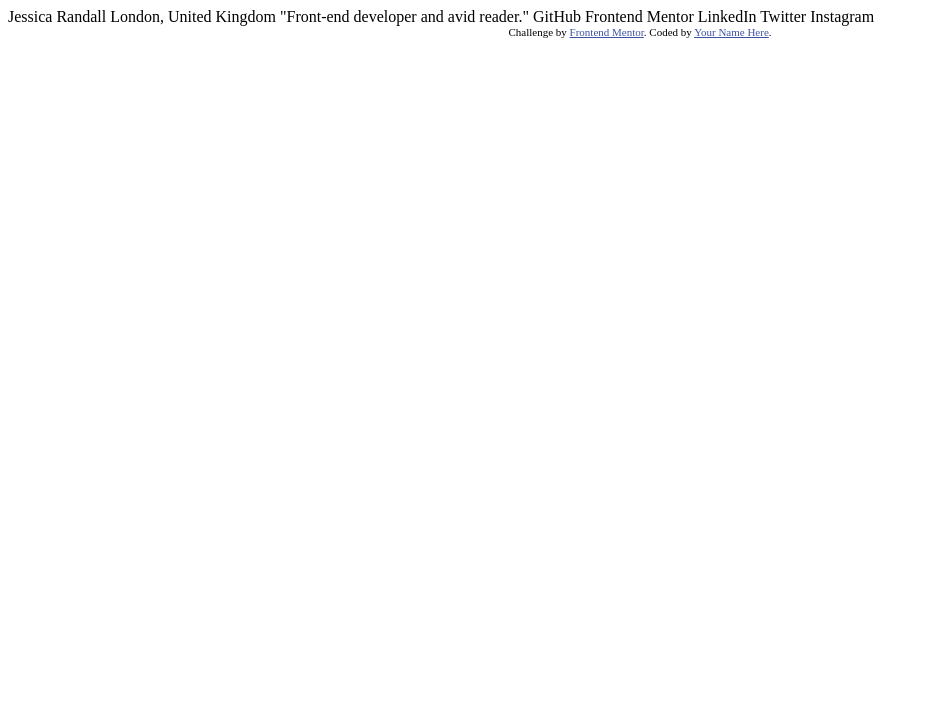
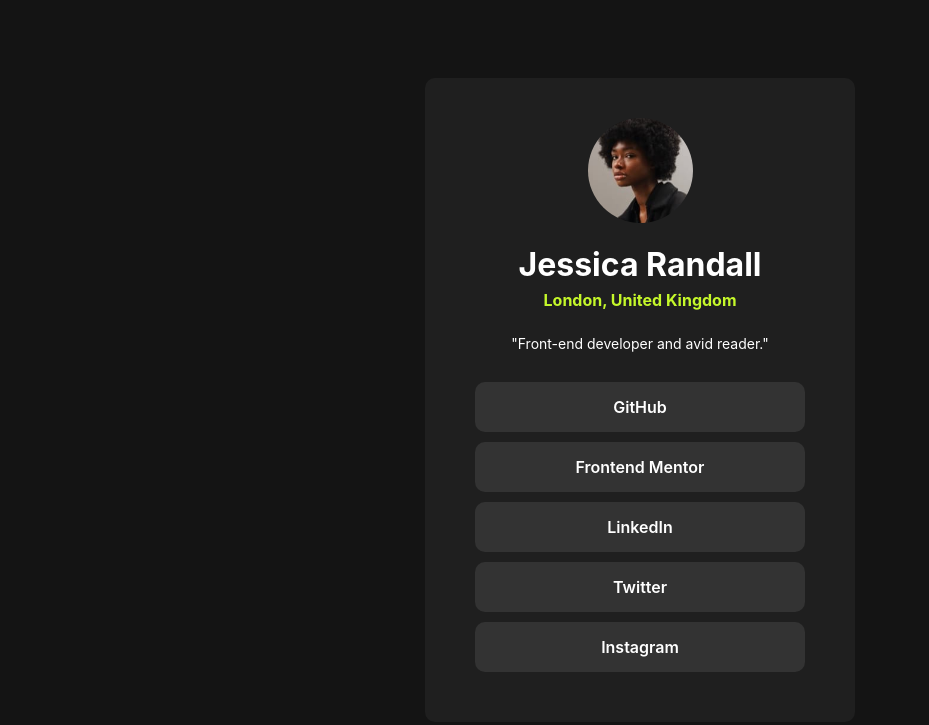
Before and after one commit to theGamingKitten/social-links-profile-main, a plain HTML site: page index.html in a window 1280 px wide. Shown: the whole page, without its empty margins (0-929 px from the left). Drawn offline with Linux system fonts and the light colour scheme; a web font is replaced by a local one.

Commit message:
completed challenge

```diff
--- a/index.html
+++ b/index.html
@@ -1,34 +1,26 @@
-<!DOCTYPE html>
 <html lang="en">
 <head>
   <meta charset="UTF-8">
-  <meta name="viewport" content="width=device-width, initial-scale=1.0"> <!-- displays site properly based on user's device -->
-
+  <meta name="viewport" content="width=device-width, initial-scale=1.0">
   <link rel="icon" type="image/png" sizes="32x32" href="./assets/images/favicon-32x32.png">
-
+  <link rel="stylesheet" href="styles.css">
+  <link rel="stylesheet" href="https://fonts.google.com/specimen/Inter">
   <title>Frontend Mentor | Social links profile</title>
-
-  <!-- Feel free to remove these styles or customise in your own stylesheet 👍 -->
-  <style>
-    .attribution { font-size: 11px; text-align: center; }
-    .attribution a { color: hsl(228, 45%, 44%); }
-  </style>
 </head>
 <body>
+  <main>
+    <div class="profile-container">
+    <img class="avatar" src="./assets/images/avatar-jessica.jpeg" alt="Avatar of Jessica Randall">
+    <h1 class="name">Jessica Randall</h1>
+    <h4 class="location">London, United Kingdom</h4>
+    <p class="subtext">"Front-end developer and avid reader."</p>
 
-  Jessica Randall
-  London, United Kingdom
-  "Front-end developer and avid reader."
-
-  GitHub
-  Frontend Mentor
-  LinkedIn
-  Twitter
-  Instagram
-
-  <div class="attribution">
-    Challenge by <a href="https://www.frontendmentor.io?ref=challenge" target="_blank">Frontend Mentor</a>.
-    Coded by <a href="#">Your Name Here</a>.
+    <a class="social-link" href="#">GitHub</a>
+    <a class="social-link" href="#">Frontend Mentor</a>
+    <a class="social-link" href="#">LinkedIn</a>
+    <a class="social-link" href="#">Twitter</a>
+    <a class="social-link" href="#">Instagram</a>
   </div>
+  </main>
 </body>
 </html>
--- /dev/null
+++ b/styles.css
@@ -0,0 +1,76 @@
+:root {
+    --primary-color: hsl(75, 94%, 57%);
+    --white: hsl(0, 0%, 100%);
+    --grey: hsl(0, 0%, 20%);
+    --dark-grey: hsl(0, 0%, 12%);
+    --off-black: hsl(0, 0%, 8%);
+}
+
+body {
+    background-color: var(--off-black);
+    color: var(--white);
+    text-align: center;
+    font-family: "Inter", sans-serif;
+    display: flex;
+    justify-content: center;
+    align-items: center;
+}
+
+.profile-container {
+    background-color: var(--dark-grey);
+    padding: 40px;
+    border-radius: 10px;
+    width: 350px;
+}
+
+.avatar {
+    border-radius: 50%;
+    width: 30%;
+}
+
+.name {
+    font-weight: 700;
+}
+
+.location {
+    color: var(--primary-color);
+    font-weight: 700;
+    margin-top: -15px;
+    margin-bottom: 25px;
+}
+
+.subtext {
+    font-size: 14px;
+    font-weight: 400;
+    margin-bottom: 30px;
+}
+
+.social-link {
+    text-decoration: none;
+    background-color: var(--grey);
+    color: var(--white);
+    font-weight: 600;
+    border-radius: 10px;
+    padding: 15px;
+    display: block;
+    margin: 10px;
+}
+
+.social-link:hover {
+    background-color: var(--primary-color);
+    color: var(--off-black);
+    cursor: pointer;
+}
+
+@media (max-width: 375px) {
+    .name {
+        font-size: 30px;
+        font-weight: 400;
+    }
+
+    .profile-container {
+    padding: 30px;
+    width: 280px;
+    margin: 20px auto;
+ }
+}
```
Also changed, not shown: screenshot.jpg (added), screenshot_mobile.jpg (added), 2 other files.
